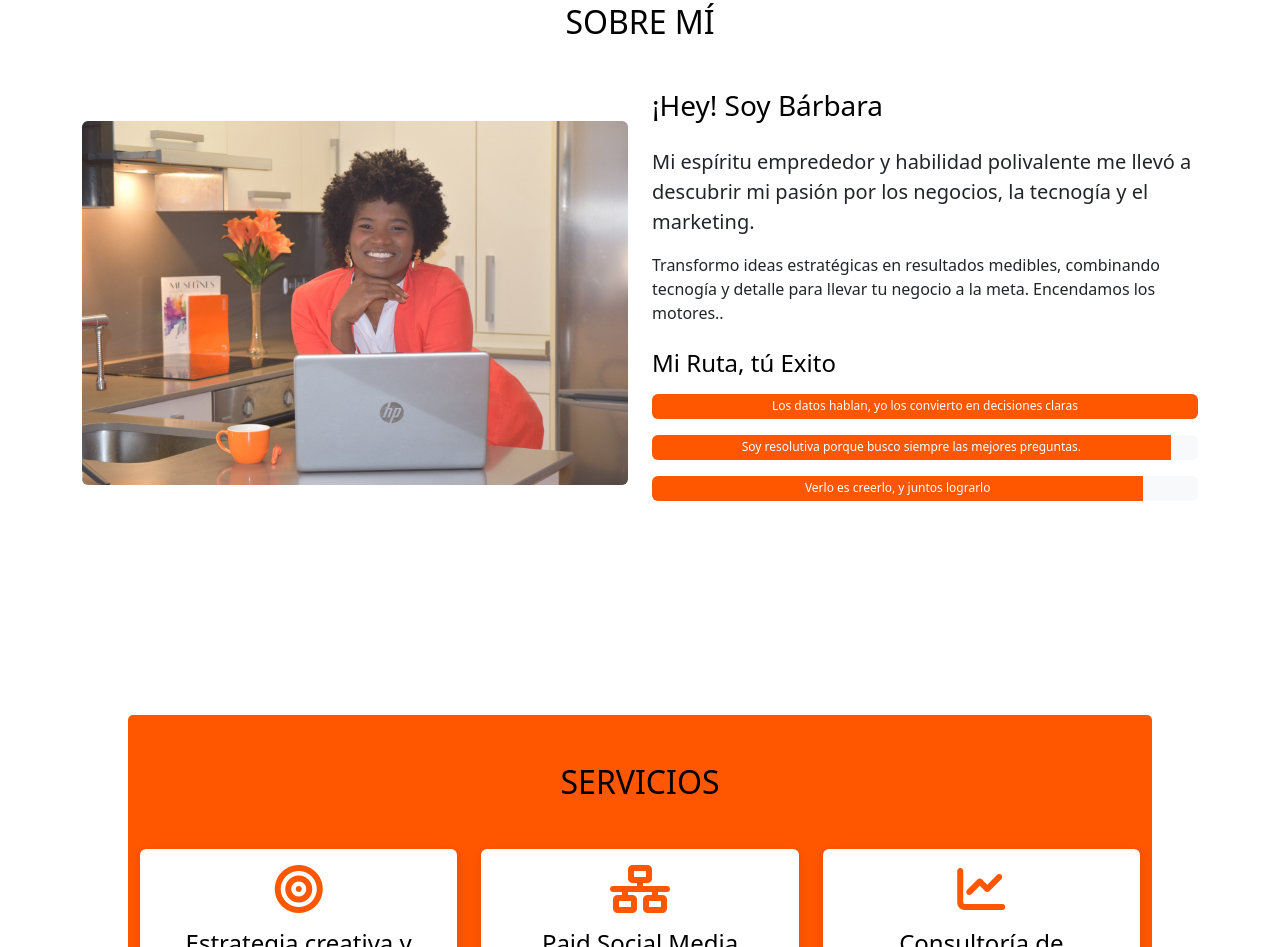
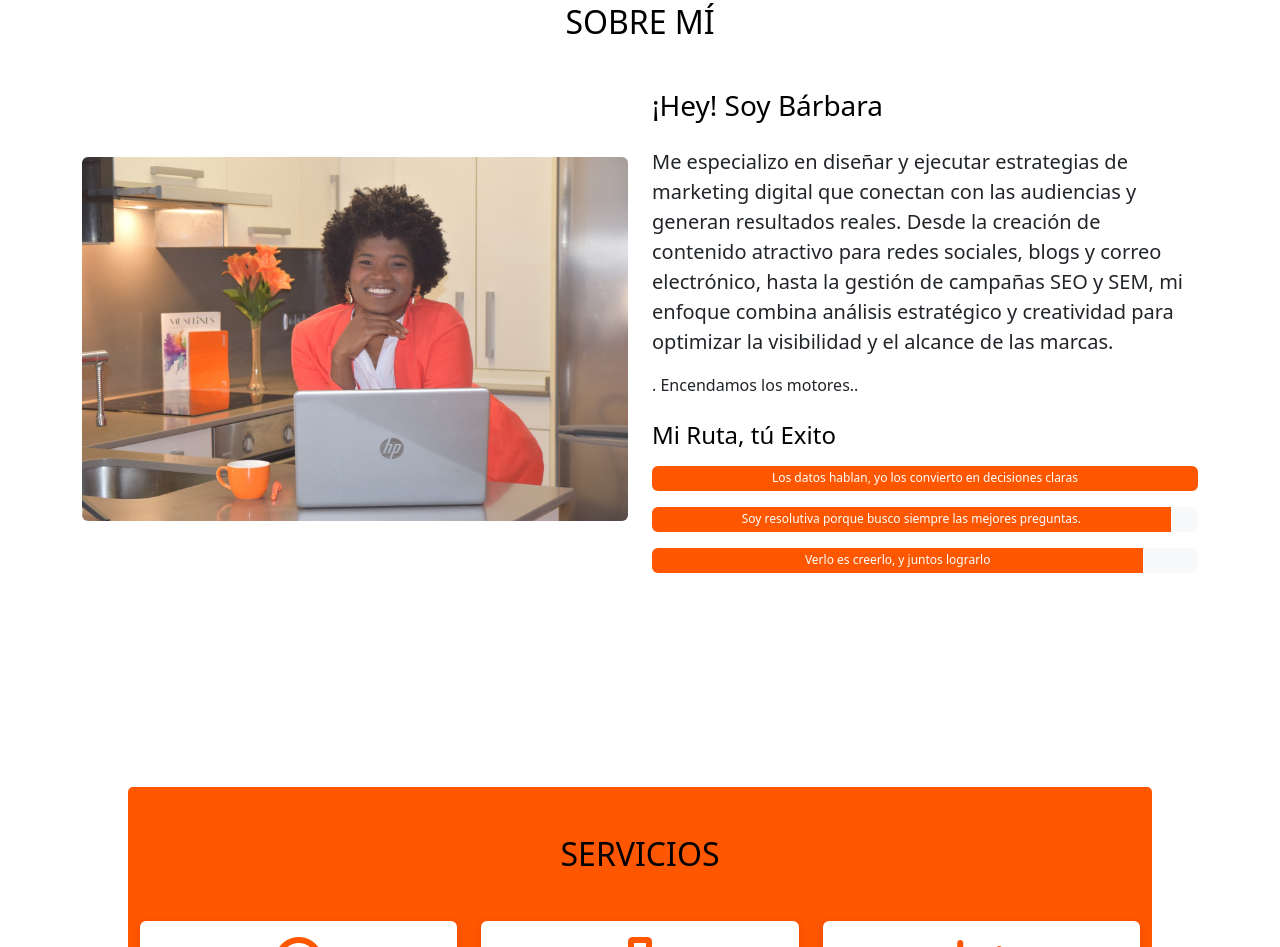
Before and after one commit to rosita0205/Barbara_Martinez, a plain HTML site: page index.html in a window 1280 px wide. Shown: the part 845-1792 px from the top of the page. Drawn offline with nearby package versions, Linux system fonts and the light colour scheme.

Commit message:
Update index.html

```diff
--- a/index.html
+++ b/index.html
@@ -80,8 +80,9 @@
                 </div>
                 <div class="col-md-6">
                     <h3 class="mb-4 text-primary">¡Hey! Soy Bárbara</h3>
-                    <p class="lead">Mi espíritu emprededor y habilidad polivalente me llevó a descubrir mi pasión por los negocios, la tecnogía y el marketing.</p>
-                    <p>Transformo ideas estratégicas en resultados medibles, combinando tecnogía y detalle para llevar tu negocio a la meta. Encendamos los motores..</p>
+                    <p class="lead"> Me especializo en diseñar y ejecutar estrategias de marketing digital que conectan con las audiencias y generan resultados reales. Desde la creación de contenido atractivo para redes sociales, blogs y correo electrónico,
+                        hasta la gestión de campañas SEO y SEM, mi enfoque combina análisis estratégico y creatividad para optimizar la visibilidad y el alcance de las marcas.</p>
+                    <p>. Encendamos los motores..</p>
                     <div class="mt-4">
                         <h4 class="mb-3 text-primary">Mi Ruta, tú Exito</h4>
                         <div class="progress mb-3">
```
